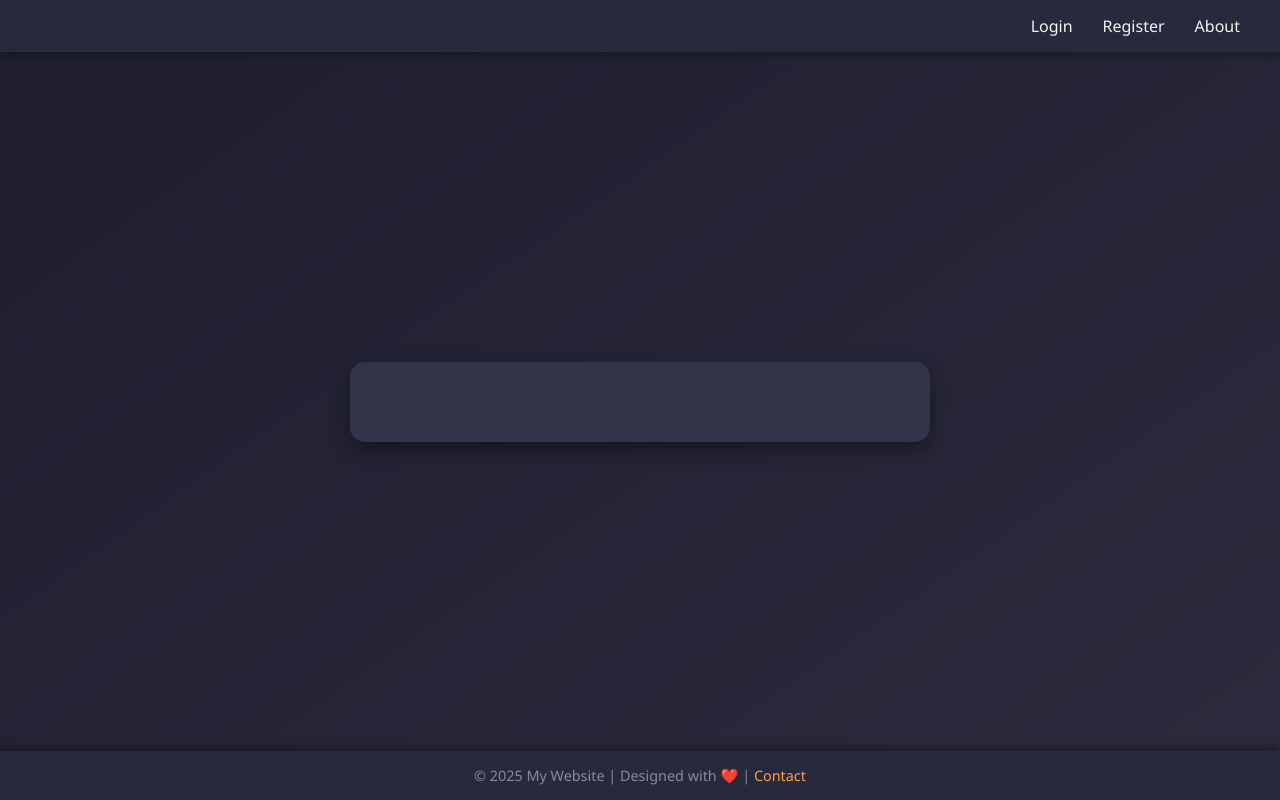
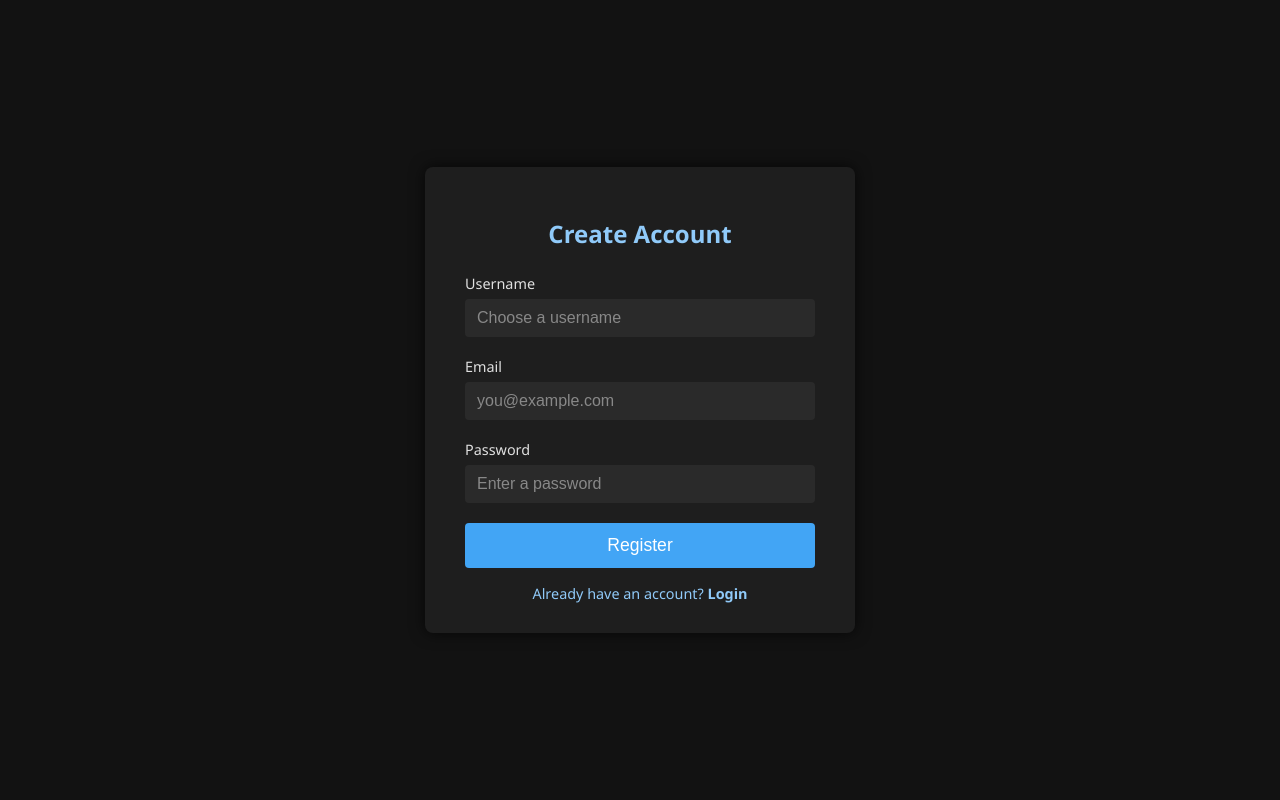
Before and after one commit to chitranshcodes/Notes, a Django app: page /notes/register/ in a window 1280 px wide. Run offline with Django 5.2, Linux system fonts and the light colour scheme.

Commit message:
register page added raw

```diff
--- a/Notes_App/templates/register.html
+++ b/Notes_App/templates/register.html
@@ -1,2 +1,112 @@
-{% extends 'base.html' %}
-{% block title %}START IT bruhhh!{% endblock %}
+<!DOCTYPE html>
+<html lang="en">
+<head>
+<meta charset="UTF-8" />
+<meta name="viewport" content="width=device-width, initial-scale=1" />
+<title>Register</title>
+<style>
+  body {
+    margin: 0;
+    background: #121212;
+    font-family: 'Segoe UI', Tahoma, Geneva, Verdana, sans-serif;
+    color: #e0e0e0;
+    display: flex;
+    justify-content: center;
+    align-items: center;
+    height: 100vh;
+  }
+  .register-container {
+    background: #1e1e1e;
+    padding: 30px 40px;
+    border-radius: 8px;
+    box-shadow: 0 0 15px rgba(0,0,0,0.7);
+    width: 350px;
+  }
+  h2 {
+    margin-bottom: 24px;
+    font-weight: 600;
+    text-align: center;
+    color: #90caf9;
+  }
+  label {
+    display: block;
+    margin-bottom: 6px;
+    font-weight: 500;
+    font-size: 0.9rem;
+  }
+  input[type="text"],
+  input[type="email"],
+  input[type="password"] {
+    width: 100%;
+    padding: 10px 12px;
+    margin-bottom: 20px;
+    border: none;
+    border-radius: 4px;
+    background: #2a2a2a;
+    color: #e0e0e0;
+    font-size: 1rem;
+    box-sizing: border-box;
+  }
+  input[type="text"]::placeholder,
+  input[type="email"]::placeholder,
+  input[type="password"]::placeholder {
+    color: #888;
+  }
+  input[type="text"]:focus,
+  input[type="email"]:focus,
+  input[type="password"]:focus {
+    outline: none;
+    background: #3a3a3a;
+  }
+  button {
+    width: 100%;
+    padding: 12px 0;
+    background: #42a5f5;
+    border: none;
+    border-radius: 4px;
+    font-size: 1.1rem;
+    color: white;
+    cursor: pointer;
+    transition: background 0.3s ease;
+  }
+  button:hover {
+    background: #1e88e5;
+  }
+  .login-link {
+    margin-top: 16px;
+    font-size: 0.9rem;
+    text-align: center;
+    color: #90caf9;
+  }
+  .login-link a {
+    color: #90caf9;
+    text-decoration: none;
+    font-weight: 600;
+  }
+  .login-link a:hover {
+    text-decoration: underline;
+  }
+</style>
+</head>
+<body>
+  <div class="register-container">
+    <h2>Create Account</h2>
+    <form method="POST" action="{% url 'notes:register' %}">
+      {% csrf_token %}
+      <label for="username">Username</label>
+      <input type="text" id="username" name="username" placeholder="Choose a username" required />
+
+      <label for="email">Email</label>
+      <input type="email" id="email" name="email" placeholder="you@example.com" required />
+
+      <label for="password">Password</label>
+      <input type="password" id="password" name="password" placeholder="Enter a password" required />
+
+      <button type="submit">Register</button>
+    </form>
+    <div class="login-link">
+      Already have an account? <a href="{% url 'notes:login' %}">Login</a>
+    </div>
+  </div>
+</body>
+</html>
```
Also changed, not shown: Notes_App/db.sqlite3, Notes_App/notes/forms.py (added), Notes_App/notes/migrations/0001_initial.py.
